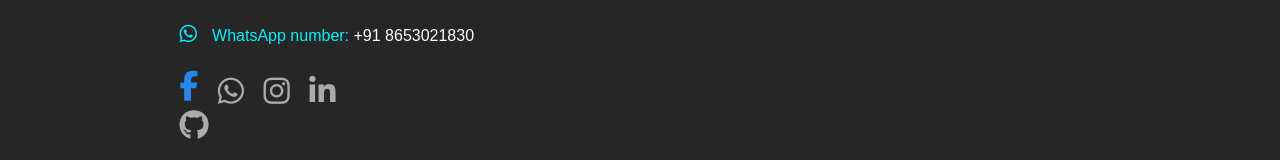
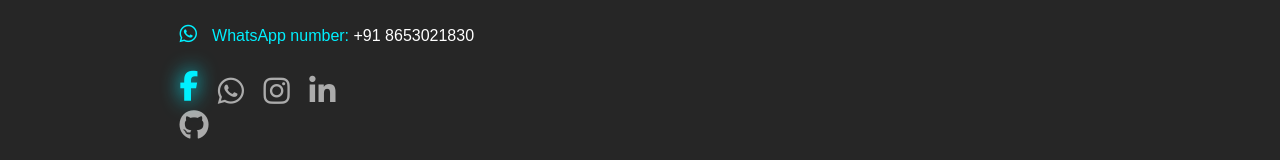
Before and after one commit to sundarmaity321/sundarmaity321, a plain HTML site: page Portfolio/Index.html in a window 1280 px wide. In both pictures the pointer is over the link 188 px from the left and 3486 px from the top of the page. Shown: the part 3394-3554 px from the top of the page. Drawn offline with Linux system fonts and the light colour scheme; files whose address does not match are found by name.

Commit message:
Style.css

```diff
--- a/Portfolio/Style.css
+++ b/Portfolio/Style.css
@@ -722,7 +722,8 @@ span {
 }
 
 .social-icon a:hover {
-  color: #2986e9;
+  color: #00f0ff;
+  filter: drop-shadow(0px 0px 10px #00f0ff);
   transform: translateY(-5px);
 }
 
```
